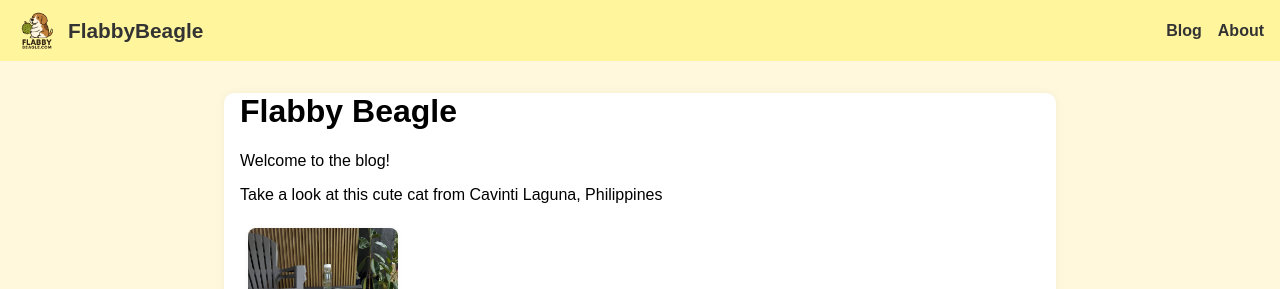
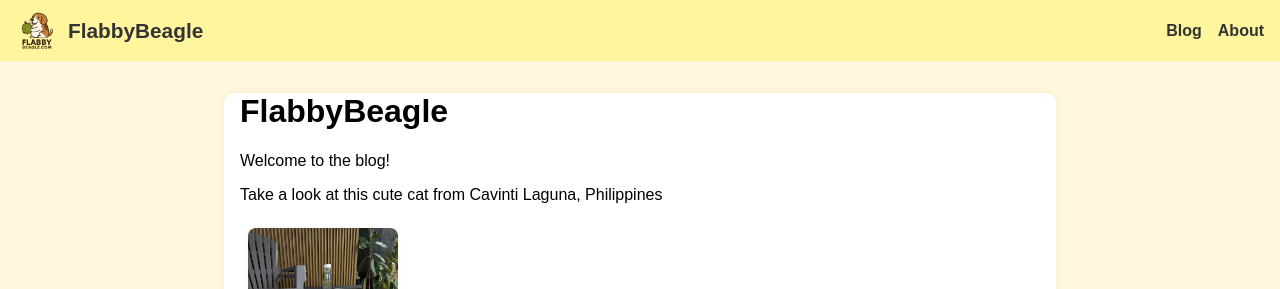
Before and after one commit to yensan57/flabbybeagle, a Jekyll site: the page built from about.md, in a window 1280 px wide. Shown: the top 289 px of the page. Built offline with Jekyll 4.4.1, drawn with Linux system fonts in a browser that asks for light colours.

Commit message:
Update about.md

```diff
--- a/about.md
+++ b/about.md
@@ -3,7 +3,7 @@ layout: default
 title: "About"
 ---
 
-# Flabby Beagle
+# FlabbyBeagle
 
 Welcome to the blog!
 
```
